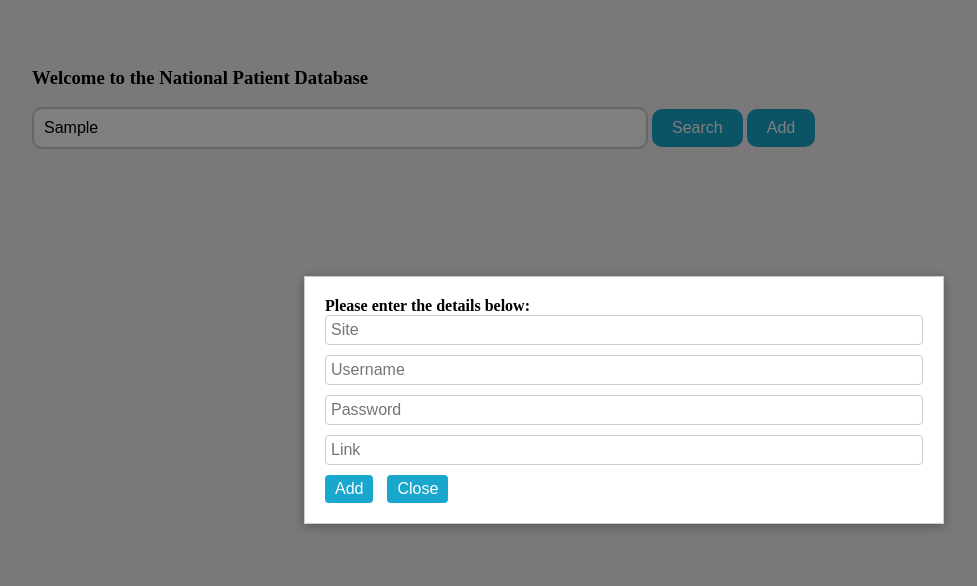
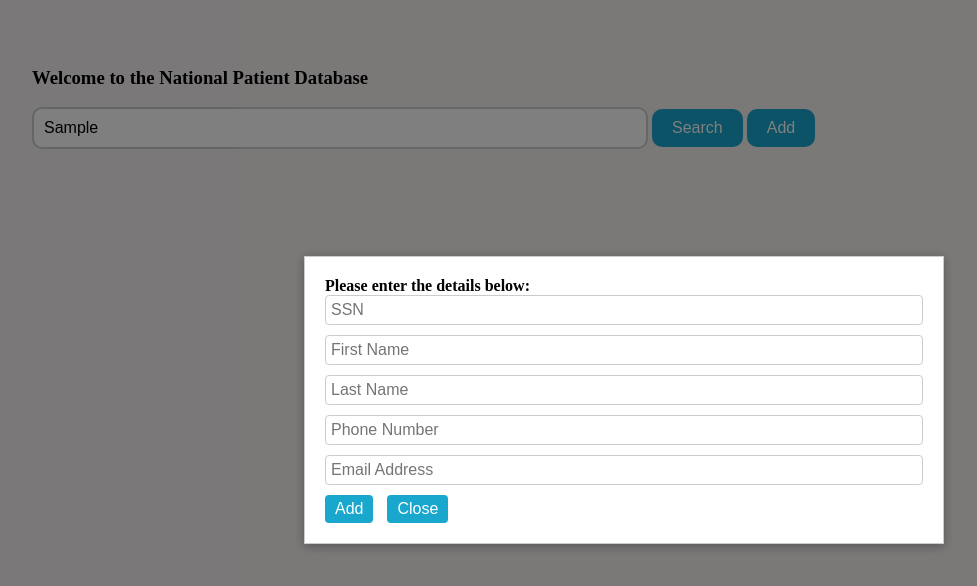
Before and after one commit to Natasyaleviev/PatientDatabaseWebsite, a plain HTML site: page index.html in a window 1280 px wide. Both pictures are taken after typing "Sample" into the empty fields and a click on the button "Add". Shown: the whole page, without its empty margins (16-993 px from the left). Drawn offline with Linux system fonts and the light colour scheme.

Commit message:
Update index.html

```diff
--- a/index.html
+++ b/index.html
@@ -8,7 +8,7 @@
 
     <script>
         // define the callAPI function that takes a first name and last name as parameters
-        var addPatient = (SSN,firstName,lastName,DOB,phone,email)=>{
+        var callAPI = (SSN,firstName,lastName,DOB,phone,email)=>{
             // instantiate a headers object
             var myHeaders = new Headers();
             // add content type header to object
@@ -48,13 +48,14 @@
     <div class="popup">
       <form>
         <label>Please enter the details below:</label>
-        <input type="text" id="site" placeholder="Site">
-        <input type="text" id="username" placeholder="Username">
-        <input type="text" id="phone" placeholder="Password">
-        <input type="text" id="email" placeholder="Link">
+        <input type="text" id="SSN" placeholder="SSN">
+        <input type="text" id="fName" placeholder="First Name">
+        <input type="text" id="lName" placeholder="Last Name">
+        <input type="text" id="phone" placeholder="Phone Number">
+        <input type="text" id="email" placeholder="Email Address">
 
         <!-- set button onClick method to call function we defined passing input values as parameters -->
-        <button type="button" onclick="addPatient(document.getElementById('site').value, document.getElementById('fName').value, document.getElementById('lName').value, document.getElementById('DOB').value, document.getElementById('phone').value, document.getElementById('email').value)">Add</button>
+        <button type="button" onclick="callAPI(document.getElementById('SSN').value, document.getElementById('fName').value, document.getElementById('lName').value, document.getElementById('DOB').value, document.getElementById('phone').value, document.getElementById('email').value)">Add</button>
         <button type='button' onclick="closePopup()">Close</button>
       </form>
     </div>
```
